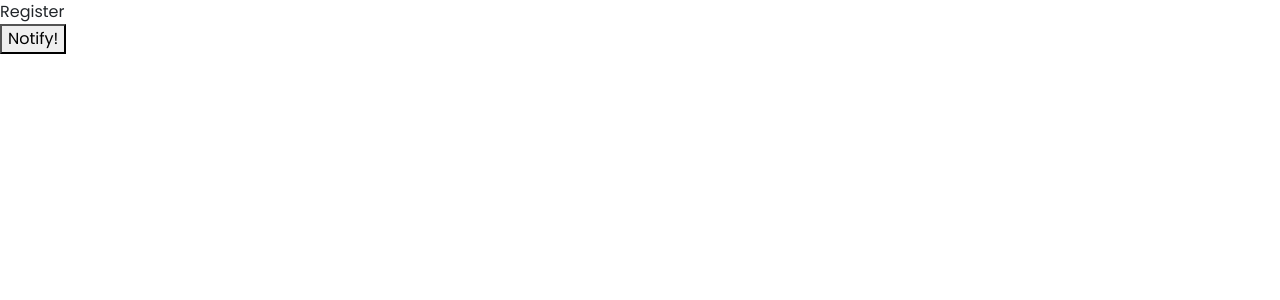
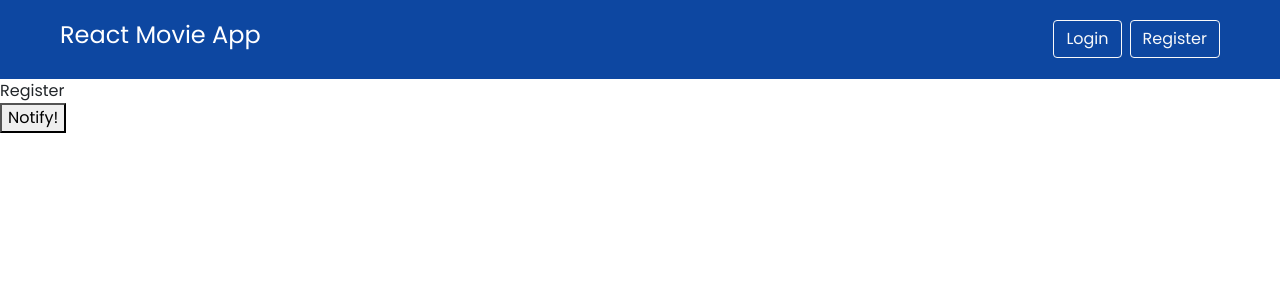
Before and after one commit to serdalaydin6116/movie-app-111, a React (Create React App) app: page /register in a window 1280 px wide. Shown: the top 300 px of the page. Built offline with nearby package versions, Linux system fonts and the light colour scheme.

Commit message:
currentUser true-false

```diff
--- a/src/components/Navbar.js
+++ b/src/components/Navbar.js
@@ -11,20 +11,21 @@ const Navbar = () => {
                 <Link to={"/"} className="navbar-brand text-white">
                     <h4>React Movie App</h4>
                 </Link>
+                <div className="d-flex text-white align-items-center">
                 {currentUser? (
-                <div className="d-flex text-white align-items-center">
                     <h5 className="mb-0 text-capitalize">
                         {currentUser?.displayName}
                     </h5>
-                </div>
                 ) : (
-                   <button className="ms-2 btn btn-outline-light">Login</button>
-                )};
+                    <button className="ms-2 btn btn-outline-light">Login</button>
+                    )}
 
                 {currentUser? (
-               <button className="ms-2 btn btn-outline-light">Logout</button>) : (
-                   <button className="ms-2 btn btn-outline-light">Register</button>
-                )}
+                    <button className="ms-2 btn btn-outline-light">Logout</button>
+                ) : (
+                    <button className="ms-2 btn btn-outline-light">Register</button>
+                    )}
+                </div>
             </div>
         </nav>
     </div>
--- a/src/router/AppRouter.js
+++ b/src/router/AppRouter.js
@@ -6,12 +6,14 @@ import Login from "../pages/Login";
 import MovieDetail from "../pages/MovieDetail";
 import React from 'react'
 import NotFound from "../pages/NotFound";
+import Navbar from "../components/Navbar";
 
 
 
 const AppRouter = () => {
   return (
     <Router>
+        <Navbar />
         <Routes>
             <Route path ="/" element = {<Main />}/>
             <Route path ="/register" element = {<Register />}/>
```
